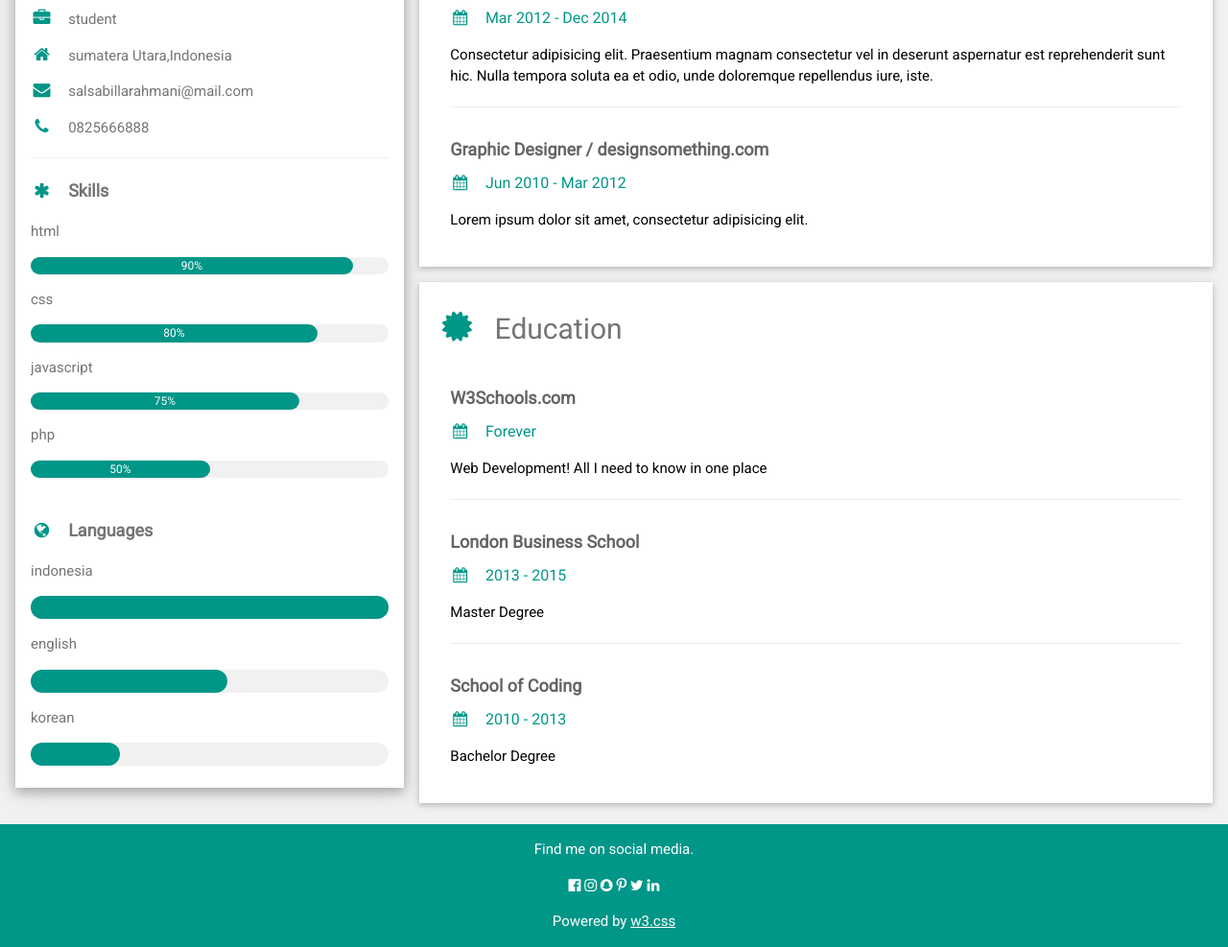
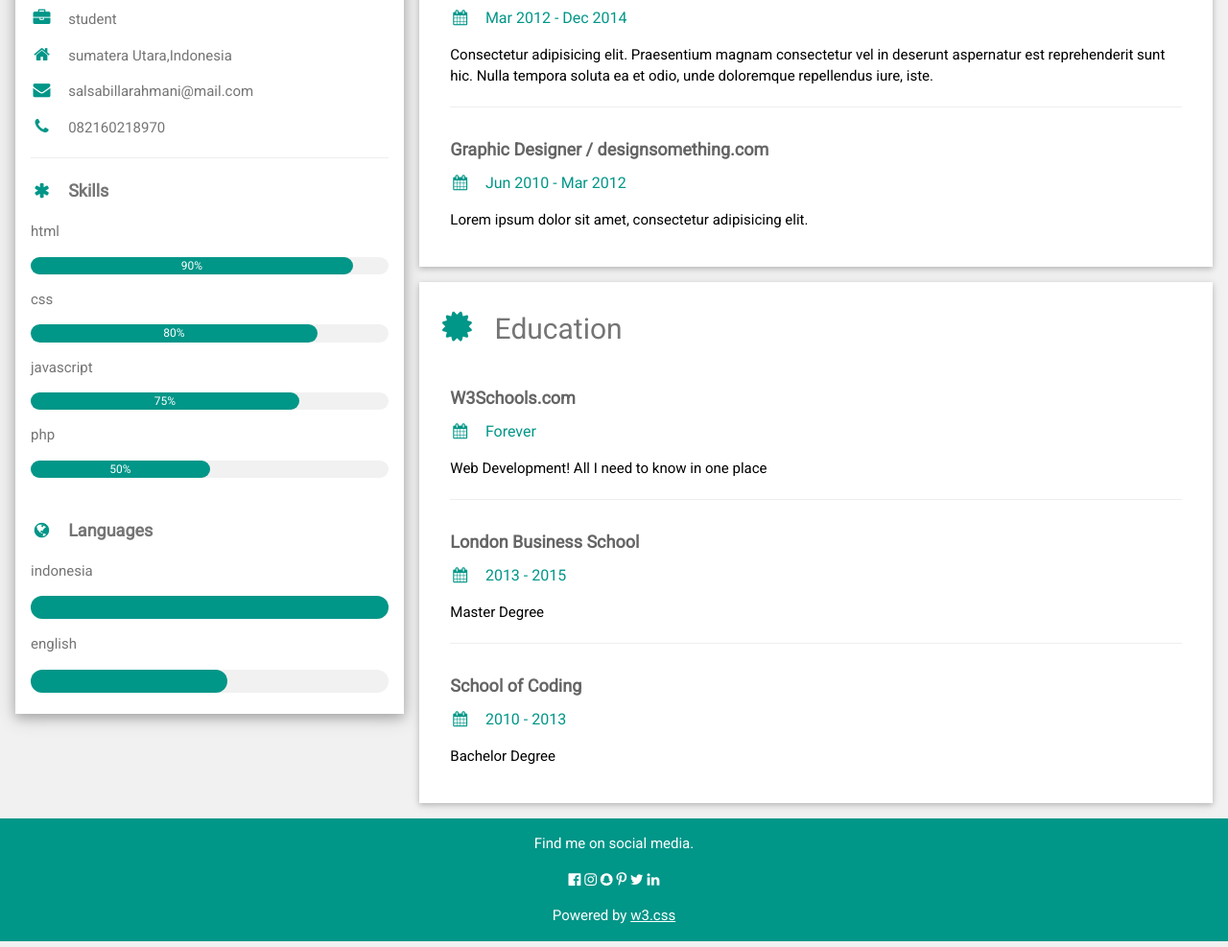
Before and after one commit to Salsabilla30/Website, a plain HTML site: page index.html in a window 1280 px wide. Shown: the part 326-1313 px from the top of the page at 96% size. Drawn offline with nearby package versions, Linux system fonts and the light colour scheme.

Commit message:
Update index.html

```diff
--- a/index.html
+++ b/index.html
@@ -33,7 +33,7 @@ html,body,h1,h2,h3,h4,h5,h6 {font-family: "Roboto", sans-serif}
           <p><i class="fa fa-briefcase fa-fw w3-margin-right w3-large w3-text-teal"></i>student</p>
           <p><i class="fa fa-home fa-fw w3-margin-right w3-large w3-text-teal"></i>sumatera Utara,Indonesia</p>
           <p><i class="fa fa-envelope fa-fw w3-margin-right w3-large w3-text-teal"></i>salsabillarahmani@mail.com</p>
-          <p><i class="fa fa-phone fa-fw w3-margin-right w3-large w3-text-teal"></i>0825666888</p>
+          <p><i class="fa fa-phone fa-fw w3-margin-right w3-large w3-text-teal"></i>082160218970</p>
           <hr>
 
           <p class="w3-large"><b><i class="fa fa-asterisk fa-fw w3-margin-right w3-text-teal"></i>Skills</b></p>
@@ -65,10 +65,6 @@ html,body,h1,h2,h3,h4,h5,h6 {font-family: "Roboto", sans-serif}
           <p>english</p>
           <div class="w3-light-grey w3-round-xlarge">
             <div class="w3-round-xlarge w3-teal" style="height:24px;width:55%"></div>
-          </div>
-          <p>korean</p>
-          <div class="w3-light-grey w3-round-xlarge">
-            <div class="w3-round-xlarge w3-teal" style="height:24px;width:25%"></div>
           </div>
           <br>
         </div>
```
